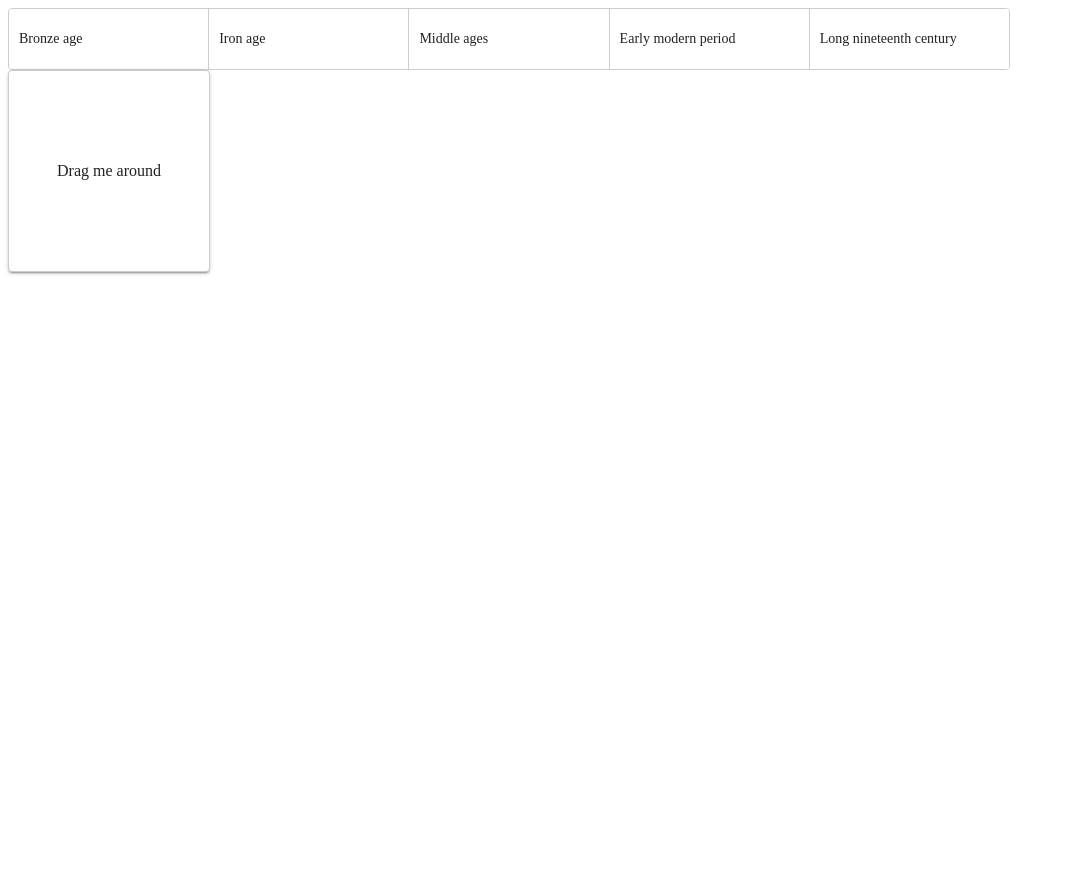
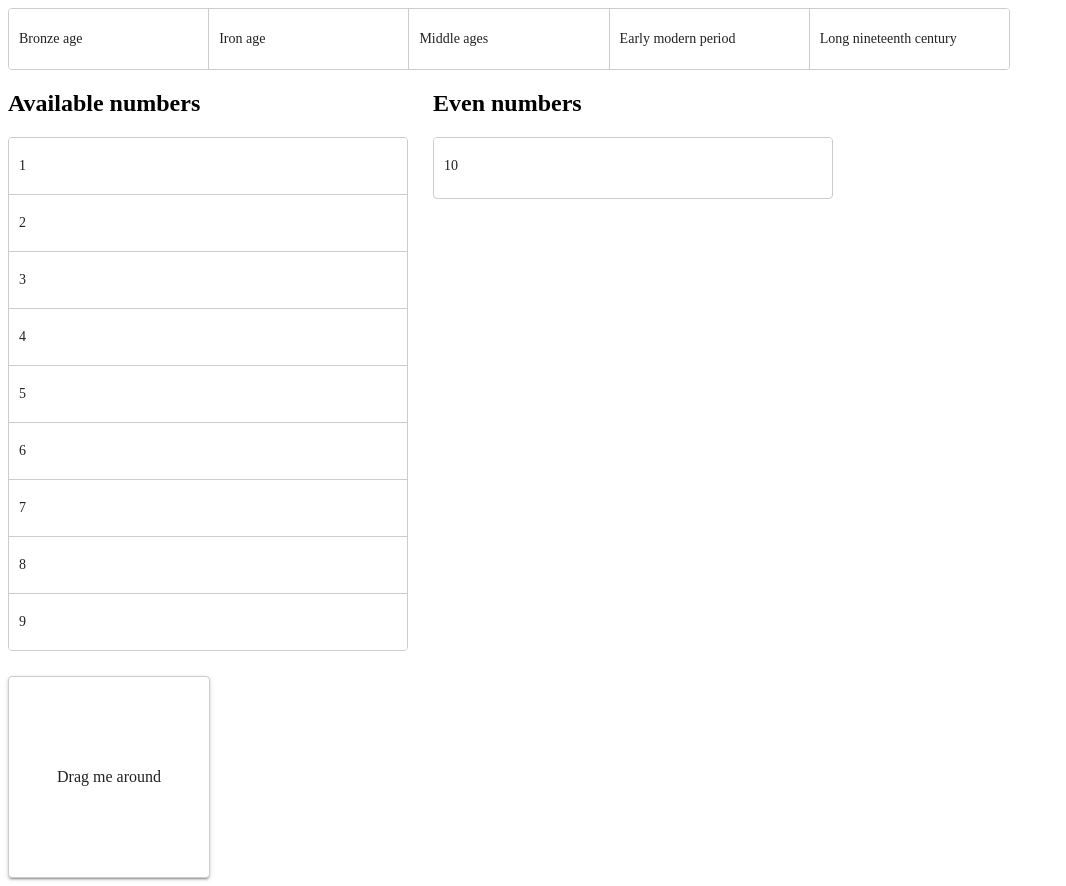
Before and after one commit to esilva2902/angular-material-cdk-drag-n-drop, an Angular app: page / in a window 1280 px wide. Shown: the whole page, without its empty margins (0-1066 px from the left). Before the commit the page ends 800 px from the top, so only its background shows below. Built offline with nearby package versions, Linux system fonts and the light colour scheme.

Commit message:
v0.0.4 - Connected lists with enter predicate.

```diff
--- a/package.json
+++ b/package.json
@@ -1,6 +1,6 @@
 {
   "name": "cdk-drag-n-drop",
-  "version": "0.0.3",
+  "version": "0.0.4",
   "scripts": {
     "ng": "ng",
     "start": "ng serve",
--- a/src/app/app.component.html
+++ b/src/app/app.component.html
@@ -1,2 +1,5 @@
 <horizontal-sorting></horizontal-sorting>
+
+<connected-lists></connected-lists>
+
 <basic-dragging></basic-dragging>
--- a/src/app/app.module.ts
+++ b/src/app/app.module.ts
@@ -7,12 +7,14 @@ import { DragDropModule } from '@angular/cdk/drag-drop';
 import { AppComponent } from './app.component';
 import { BasicDraggingComponent } from './basic-dragging/basic-dragging.component';
 import { HorizontalSortingComponent } from './horizontal-sorting/horizontal-sorting.component';
+import { ConnectedListsComponent } from './connected-lists/connected-lists.component';
 
 @NgModule({
   declarations: [
     AppComponent,
     BasicDraggingComponent,
-    HorizontalSortingComponent
+    HorizontalSortingComponent,
+    ConnectedListsComponent
   ],
   imports: [
     BrowserModule,
--- /dev/null
+++ b/src/app/connected-lists/connected-lists.component.html
@@ -0,0 +1,37 @@
+<div class="example-container">
+  <h2>Available numbers</h2>
+
+  <div
+    id="all"
+    cdkDropList
+    [cdkDropListData]="all"
+    cdkDropListConnectedTo="even"
+    class="example-list"
+    (cdkDropListDropped)="drop($event)"
+    [cdkDropListEnterPredicate]="noReturnPredicate">
+    <div
+      class="example-box"
+      *ngFor="let number of all"
+      [cdkDragData]="number"
+      cdkDrag>{{number}}</div>
+  </div>
+</div>
+
+<div class="example-container">
+  <h2>Even numbers</h2>
+
+  <div
+    id="even"
+    cdkDropList
+    [cdkDropListData]="even"
+    cdkDropListConnectedTo="all"
+    class="example-list"
+    (cdkDropListDropped)="drop($event)"
+    [cdkDropListEnterPredicate]="evenPredicate">
+    <div
+      class="example-box"
+      *ngFor="let number of even"
+      cdkDrag
+      [cdkDragData]="number">{{number}}</div>
+  </div>
+</div>
--- /dev/null
+++ b/src/app/connected-lists/connected-lists.component.scss
@@ -0,0 +1,54 @@
+.example-container {
+    width: 400px;
+    max-width: 100%;
+    margin: 0 25px 25px 0;
+    display: inline-block;
+    vertical-align: top;
+  }
+
+  .example-list {
+    border: solid 1px #ccc;
+    min-height: 60px;
+    background: white;
+    border-radius: 4px;
+    overflow: hidden;
+    display: block;
+
+    &.cdk-drop-list-dragging .example-box:not(.cdk-drag-placeholder) {
+        transition: transform 250ms cubic-bezier(0, 0, 0.2, 1);
+    }
+  }
+
+  .example-box {
+    padding: 20px 10px;
+    border-bottom: solid 1px #ccc;
+    color: rgba(0, 0, 0, 0.87);
+    display: flex;
+    flex-direction: row;
+    align-items: center;
+    justify-content: space-between;
+    box-sizing: border-box;
+    cursor: move;
+    background: white;
+    font-size: 14px;
+
+    &:last-child {
+        border: none;
+    }
+  }
+
+  .cdk-drag-preview {
+    box-sizing: border-box;
+    border-radius: 4px;
+    box-shadow: 0 5px 5px -3px rgba(0, 0, 0, 0.2),
+                0 8px 10px 1px rgba(0, 0, 0, 0.14),
+                0 3px 14px 2px rgba(0, 0, 0, 0.12);
+  }
+
+  .cdk-drag-placeholder {
+    opacity: 0;
+  }
+
+  .cdk-drag-animating {
+    transition: transform 250ms cubic-bezier(0, 0, 0.2, 1);
+  }
--- /dev/null
+++ b/src/app/connected-lists/connected-lists.component.ts
@@ -0,0 +1,41 @@
+import { Component, OnInit } from '@angular/core';
+import { CdkDragDrop, moveItemInArray, transferArrayItem, CdkDrag } from '@angular/cdk/drag-drop';
+
+@Component({
+  selector: 'connected-lists',
+  templateUrl: './connected-lists.component.html',
+  styleUrls: ['./connected-lists.component.scss']
+})
+export class ConnectedListsComponent implements OnInit {
+
+  all = [1, 2, 3, 4, 5, 6, 7, 8, 9];
+  even = [10];
+
+  constructor() { }
+
+  ngOnInit() {
+  }
+
+  drop(event: CdkDragDrop<string[]>) {
+    if (event.previousContainer === event.container) {
+      moveItemInArray(event.container.data, event.previousIndex, event.currentIndex);
+
+    } else {
+      transferArrayItem(event.previousContainer.data,
+                        event.container.data,
+                        event.previousIndex,
+                        event.currentIndex);
+    }
+  }
+
+  /** Predicate function that only allows even numbers to be dropped into a list. */
+  evenPredicate(item: CdkDrag<number>) {
+    return item.data % 2 === 0;
+  }
+
+  /** Predicate function that doesn't allow items to be dropped into a list. */
+  noReturnPredicate() {
+    return false;
+  }
+
+}
```
Also changed, not shown: 2 other files (tests, documents, lock files or other folders).
